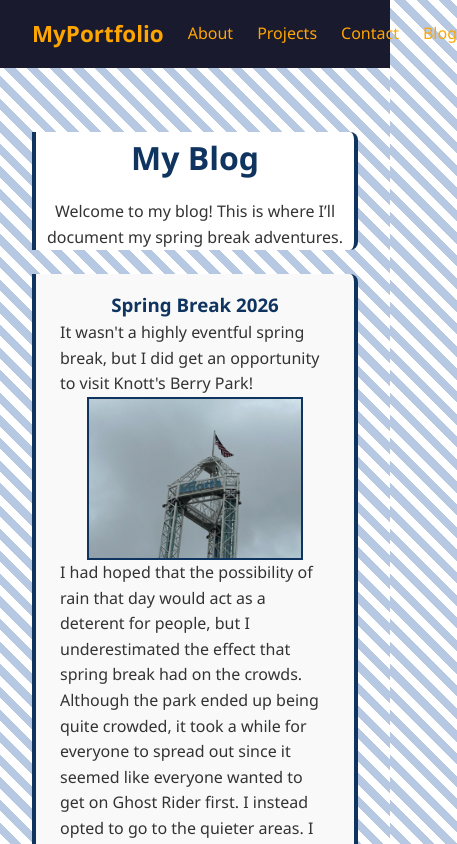
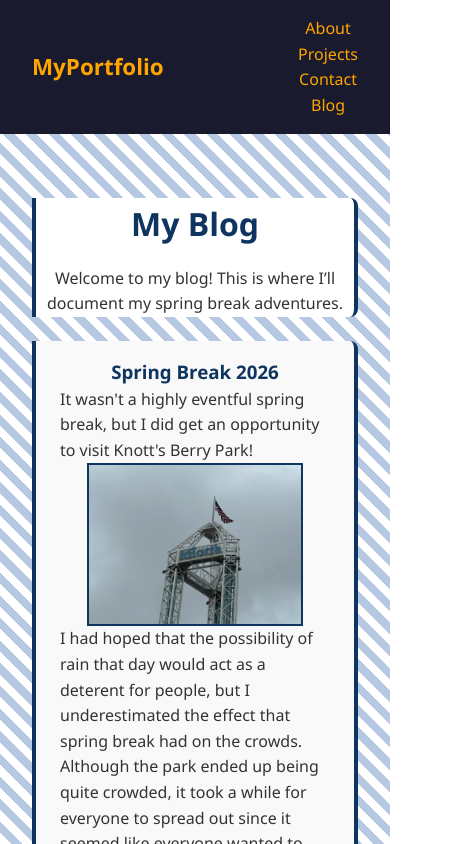
Before and after one commit to Portalguy598/my-portfolio, a React (Vite) app: page /my-portfolio/blog in a window 390 px wide. Shown: the top 844 px of the page, 457 px wide, since content can reach past the window. Built offline with nearby package versions, Linux system fonts and the light colour scheme.

Commit message:
Updated nav links to stack when reaching a small enough screen

```diff
--- a/src/index.css
+++ b/src/index.css
@@ -170,3 +170,14 @@
   height: auto;
   border: 2px solid #0f3460;
 }
+
+/* below are adjustments made for smaller screens/mobile */
+@media screen and (max-width: 768px){
+
+  .nav-links {
+    display: flex;
+    flex-direction: column;
+    align-items: center;
+  }
+
+}
```
